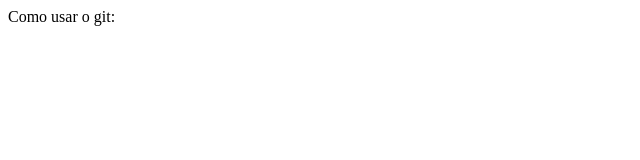
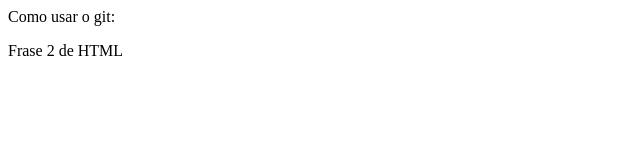
Before and after one commit to anacacosta1506/primeiro-projeto, a plain HTML site: page index.html in a window 1280 px wide. Shown: the whole page, without its empty margins (0-640 px from the left). Drawn offline with Linux system fonts and the light colour scheme.

Commit message:
Update index.html

```diff
--- a/index.html
+++ b/index.html
@@ -5,5 +5,6 @@
  </head>
 <body>
   <p>Como usar o git: </p>
+ <p>Frase 2 de HTML </p>
 </body>
 </html>
```
